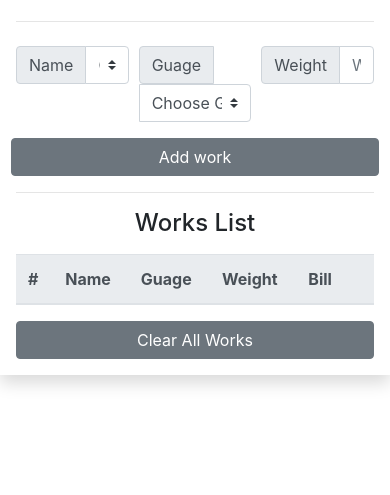
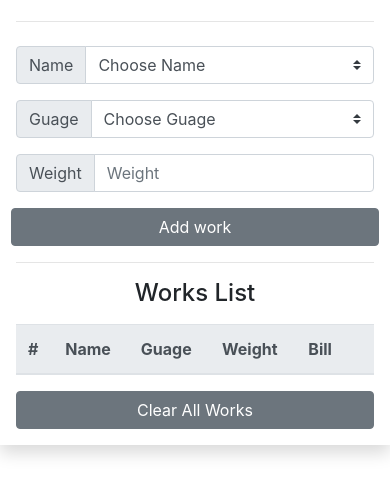
Before and after one commit to DevShaikh/uak-soft, a plain HTML site: page index.html in a window 390 px wide. Shown: the part 57-552 px from the top of the page. Drawn offline with Linux system fonts and the light colour scheme.

Commit message:
responsive

```diff
--- a/index.html
+++ b/index.html
@@ -19,7 +19,7 @@
           <hr class="my-4">
           <form id="dataInput">
             <div class="form-row">
-              <div class="col">
+              <div class="col-lg-4 col-md-6 col-sm-12">
                 <div class="input-group mb-3">
                   <div class="input-group-prepend">
                     <label class="input-group-text" for="nameDrop">Name</label>
@@ -33,7 +33,7 @@
                   </select>
                 </div>
               </div>
-              <div class="col">
+              <div class="col-lg-4 col-md-6 col-sm-12">
                 <div class="input-group mb-3">
                   <div class="input-group-prepend">
                     <label class="input-group-text" for="guageDrop">Guage</label>
@@ -61,7 +61,7 @@
                   </select>
                 </div>
               </div>
-              <div class="col">
+              <div class="col-lg-4 col-md-12 col-sm-12">
                 <div class="input-group mb-3">
                   <div class="input-group-prepend">
                     <label class="input-group-text" for="weight">Weight</label>
@@ -81,7 +81,7 @@
           </div>
           <hr>
           <h4 class="text-center mb-3">Works List</h4>
-          <table id="resultArea" class="table">
+          <table id="resultArea" class="table table-hover">
             <thead class="thead-light">
               <tr>
                 <th scope="col">#</th>
```
